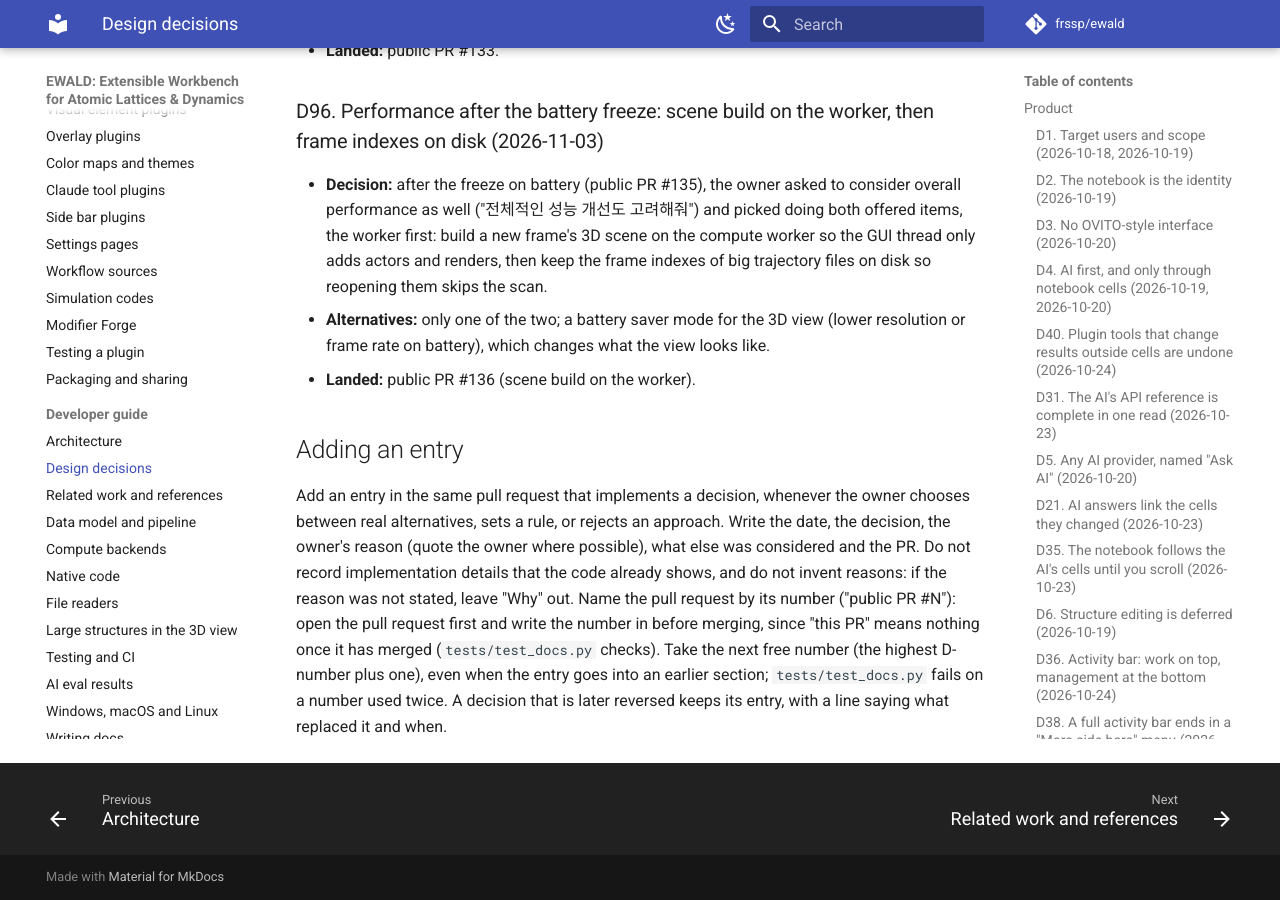
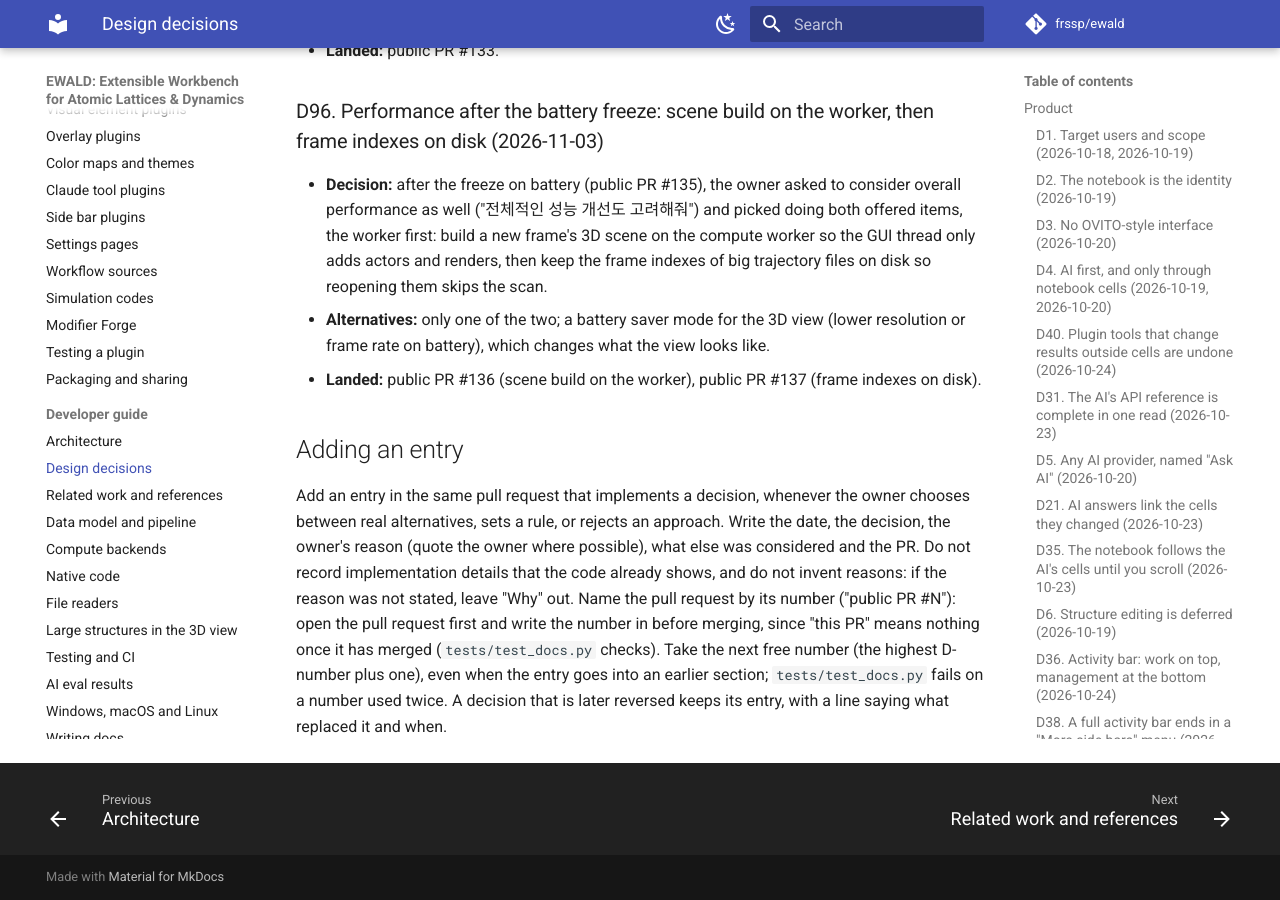
Before and after one commit to frssp/ewald, an MkDocs documentation site: the page built from docs/developer/decisions.md, in a window 1280 px wide and 900 px high, scrolled down 35652 px. Built offline with MkDocs 1.6.1 and Material for MkDocs 9.7.7, drawn with Linux system fonts in a browser that asks for light colours; comment, search, counter and statistics services are not loaded.

Commit message:
CHANGELOG and D96 for the index cache (#137)
Co-Authored-By: Claude Opus 5.5 <noreply@anthropic.com>

```diff
--- a/docs/developer/decisions.md
+++ b/docs/developer/decisions.md
@@ -1263,7 +1263,7 @@ Pull request numbers up to #242 refer to the pre-publication repository, which i
   them skips the scan.
 - **Alternatives:** only one of the two; a battery saver mode for the 3D view (lower resolution
   or frame rate on battery), which changes what the view looks like.
-- **Landed:** public PR #136 (scene build on the worker).
+- **Landed:** public PR #136 (scene build on the worker), public PR #137 (frame indexes on disk).
 
 ## Adding an entry
 
```
Also changed, not shown: CHANGELOG.md (+3 -0 lines).
